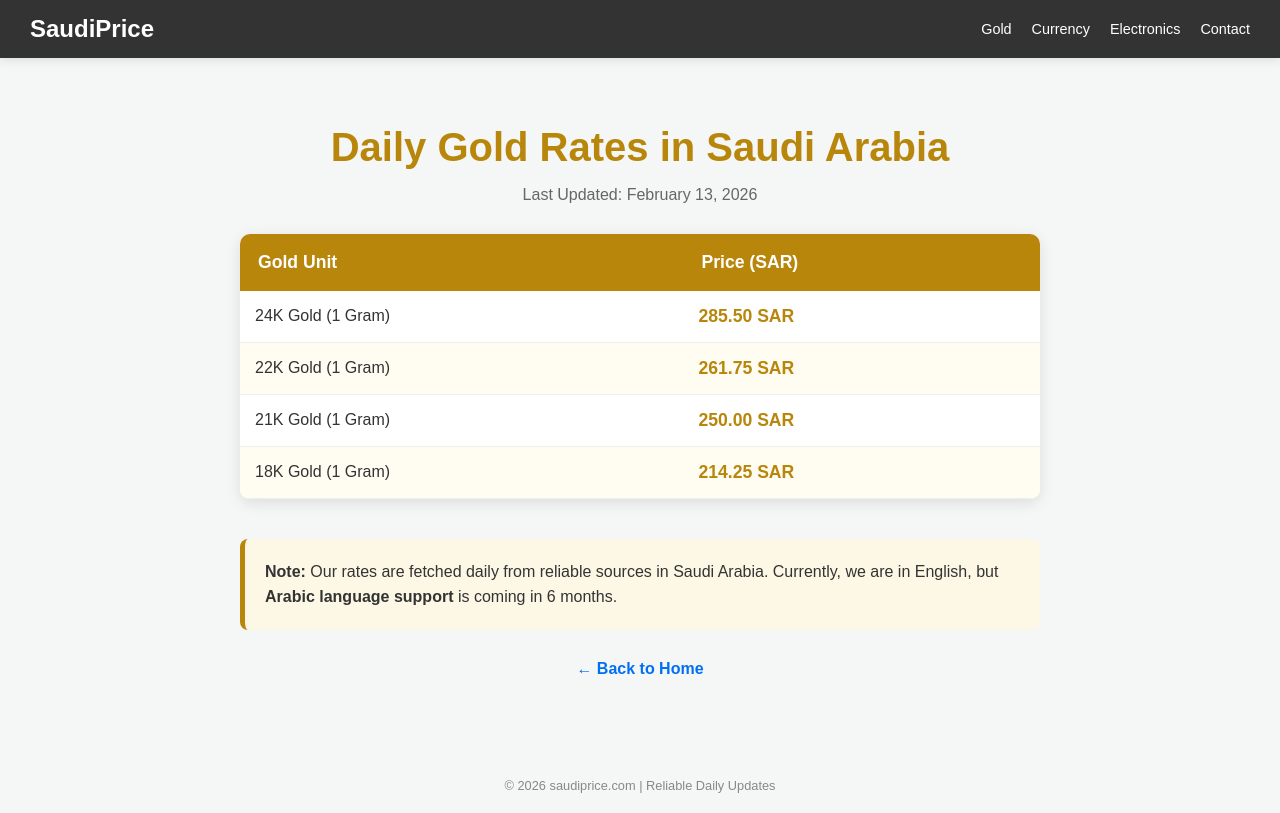
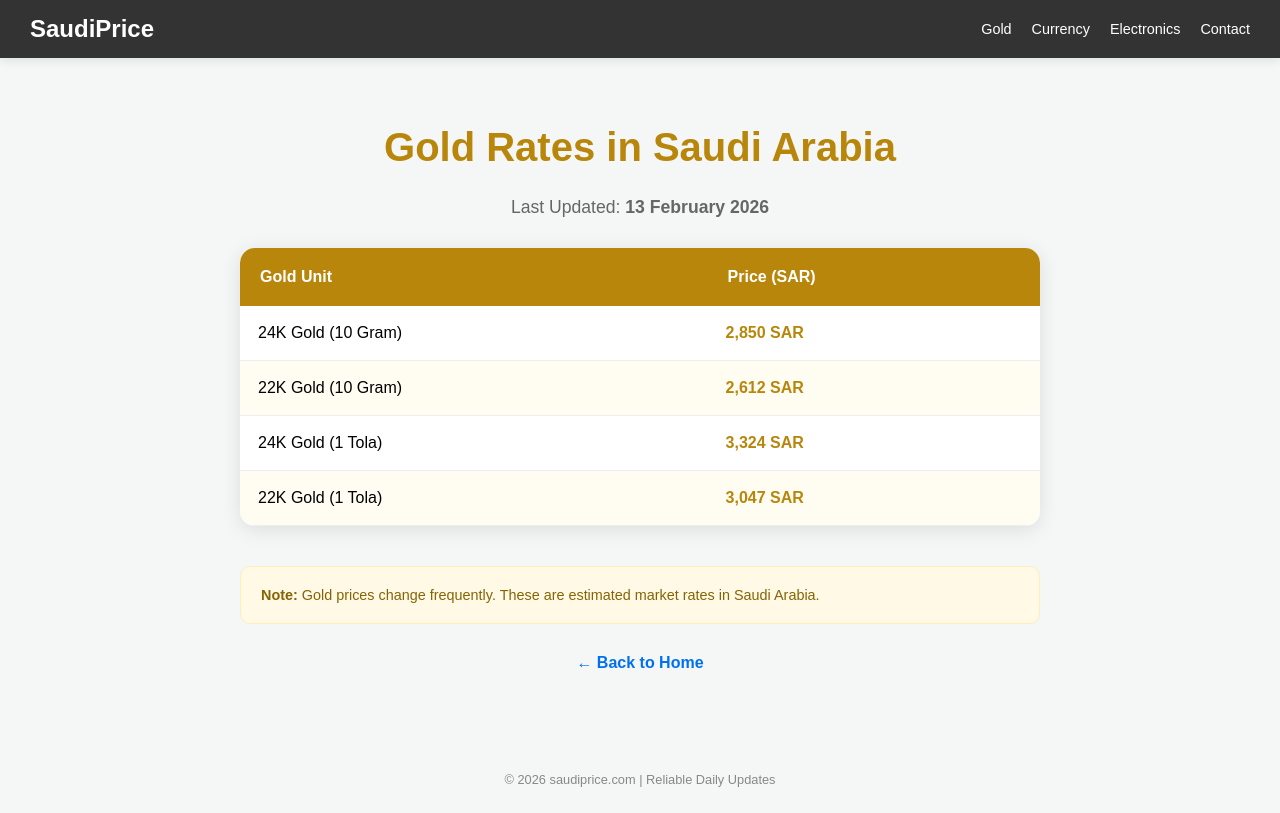
Before and after one commit to DiGiSaudia/saudirate, a Next.js app: page /gold-rates in a window 1280 px wide. Built offline with nearby package versions, Linux system fonts and the light colour scheme.

Commit message:
added auto date to gold page

```diff
--- a/app/gold-rates/page.tsx
+++ b/app/gold-rates/page.tsx
@@ -1,74 +1,56 @@
 import React from 'react';
 
 export default function GoldRates() {
-  const rates = [
-    { unit: "24K Gold (1 Gram)", price: "285.50 SAR" },
-    { unit: "22K Gold (1 Gram)", price: "261.75 SAR" },
-    { unit: "21K Gold (1 Gram)", price: "250.00 SAR" },
-    { unit: "18K Gold (1 Gram)", price: "214.25 SAR" },
+  // یہ لائن خود بخود آج کی تاریخ بنا دے گی
+  const today = new Date().toLocaleDateString('en-GB', {
+    day: 'numeric',
+    month: 'long',
+    year: 'numeric',
+  });
+
+  const goldPrices = [
+    { unit: "24K Gold (10 Gram)", price: "2,850 SAR" },
+    { unit: "22K Gold (10 Gram)", price: "2,612 SAR" },
+    { unit: "24K Gold (1 Tola)", price: "3,324 SAR" },
+    { unit: "22K Gold (1 Tola)", price: "3,047 SAR" },
   ];
 
   return (
-    <div style={{
-      padding: "40px 20px",
-      maxWidth: "800px",
-      margin: "0 auto",
-      fontFamily: "Arial, sans-serif",
-      color: "#333"
-    }}>
-      <h1 style={{
-        textAlign: "center",
-        color: "#b8860b",
-        fontSize: "2.5rem",
-        marginBottom: "10px",
-        fontWeight: "bold"
-      }}>
-        Daily Gold Rates in Saudi Arabia
-      </h1>
+    <div style={{ padding: "40px 20px", maxWidth: "800px", margin: "0 auto", fontFamily: "Arial, sans-serif" }}>
+      <h1 style={{ textAlign: "center", color: "#b8860b", fontSize: "2.5rem" }}>Gold Rates in Saudi Arabia</h1>
 
-      <p style={{ textAlign: "center", color: "#666", marginBottom: "30px" }}>
-        Last Updated: February 13, 2026
+      {/* یہاں تاریخ خود بخود اپ ڈیٹ ہوگی */}
+      <p style={{ textAlign: "center", color: "#666", fontSize: "1.1rem", marginBottom: "30px" }}>
+        Last Updated: <strong>{today}</strong>
       </p>
 
-      <div style={{ overflowX: "auto", borderRadius: "10px", boxShadow: "0 4px 15px rgba(0,0,0,0.1)" }}>
-        <table style={{
-          width: "100%",
-          borderCollapse: "collapse",
-          backgroundColor: "#fff"
-        }}>
-          <thead>
-            <tr style={{ backgroundColor: "#b8860b", color: "white" }}>
-              <th style={{ padding: "18px", textAlign: "left", fontSize: "1.1rem" }}>Gold Unit</th>
-              <th style={{ padding: "18px", textAlign: "left", fontSize: "1.1rem" }}>Price (SAR)</th>
+      <div style={{ boxShadow: "0 4px 20px rgba(0,0,0,0.1)", borderRadius: "15px", overflow: "hidden" }}>
+        <table style={{ width: "100%", borderCollapse: "collapse", backgroundColor: "white" }}>
+          <thead style={{ backgroundColor: "#b8860b", color: "white" }}>
+            <tr>
+              <th style={{ padding: "20px", textAlign: "left" }}>Gold Unit</th>
+              <th style={{ padding: "20px", textAlign: "left" }}>Price (SAR)</th>
             </tr>
           </thead>
           <tbody>
-            {rates.map((rate, index) => (
+            {goldPrices.map((item, index) => (
               <tr key={index} style={{ borderBottom: "1px solid #eee", backgroundColor: index % 2 === 0 ? "#fff" : "#fffcf2" }}>
-                <td style={{ padding: "15px", fontSize: "1rem" }}>{rate.unit}</td>
-                <td style={{ padding: "15px", fontSize: "1.1rem", fontWeight: "bold", color: "#b8860b" }}>{rate.price}</td>
+                <td style={{ padding: "18px" }}>{item.unit}</td>
+                <td style={{ padding: "18px", fontWeight: "bold", color: "#b8860b" }}>{item.price}</td>
               </tr>
             ))}
           </tbody>
         </table>
       </div>
 
-      <div style={{
-        marginTop: "40px",
-        padding: "20px",
-        backgroundColor: "#fdf8e6",
-        borderRadius: "8px",
-        borderLeft: "5px solid #b8860b",
-        lineHeight: "1.6"
-      }}>
-        <p style={{ margin: 0 }}>
-          <strong>Note:</strong> Our rates are fetched daily from reliable sources in Saudi Arabia.
-          Currently, we are in English, but <strong>Arabic language support</strong> is coming in 6 months.
+      <div style={{ marginTop: "40px", padding: "20px", backgroundColor: "#fff9e6", borderRadius: "10px", border: "1px solid #ffeeba" }}>
+        <p style={{ margin: 0, fontSize: "0.9rem", color: "#856404" }}>
+          <strong>Note:</strong> Gold prices change frequently. These are estimated market rates in Saudi Arabia.
         </p>
       </div>
 
       <div style={{ textAlign: "center", marginTop: "30px" }}>
-        <a href="/" style={{ color: "#0070f3", textDecoration: "none", fontWeight: "600" }}>← Back to Home</a>
+        <a href="/" style={{ color: "#0070f3", textDecoration: "none", fontWeight: "bold" }}>← Back to Home</a>
       </div>
     </div>
   );
```
